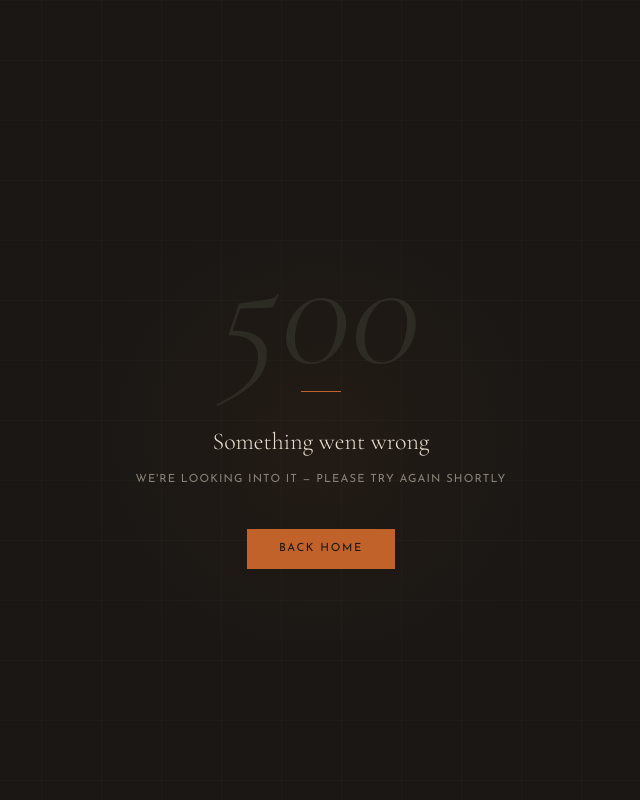
After one commit to featherandfire/featherandfire_website, a Django app: template templates/500.html in a window 1280 px wide. The commit adds this page. Shown: the whole page, without its empty margins (319-959 px from the left). Run offline with Django 5.2, Linux system fonts and the light colour scheme; the template is opened without the code that fills it, so the values that code supplies are empty; some libraries are stand-ins or nearby versions.

Commit message:
Add styled 404/500 pages and smooth cross-fade hero grid transition

```diff
--- /dev/null
+++ b/templates/500.html
@@ -0,0 +1,35 @@
+<!DOCTYPE html>
+<html lang="en">
+<head>
+    <meta charset="UTF-8">
+    <meta name="viewport" content="width=device-width, initial-scale=1.0">
+    <title>Something went wrong — Feather & Fire</title>
+    <script src="https://cdn.tailwindcss.com"></script>
+    <link rel="preconnect" href="https://fonts.googleapis.com">
+    <link href="https://fonts.googleapis.com/css2?family=Cormorant+Garamond:ital,wght@0,300;0,400;1,300;1,400&family=Josefin+Sans:wght@300;400&display=swap" rel="stylesheet">
+    <style>
+        body { background: #1a1714; margin: 0; }
+        .font-display { font-family: 'Cormorant Garamond', serif; }
+    </style>
+</head>
+<body>
+<section style="min-height: 100vh; display: flex; align-items: center; justify-content: center; position: relative; background: #1a1714;">
+
+    <div style="position: absolute; top: 30%; left: 50%; transform: translateX(-50%); width: 600px; height: 400px; background: radial-gradient(circle, rgba(192,98,42,0.05) 0%, transparent 70%); pointer-events: none;"></div>
+    <div style="position: absolute; inset: 0; background-image: linear-gradient(rgba(255,255,255,0.015) 1px, transparent 1px), linear-gradient(90deg, rgba(255,255,255,0.015) 1px, transparent 1px); background-size: 60px 60px; pointer-events: none;"></div>
+
+    <div style="text-align: center; position: relative; z-index: 10; padding: 0 1.5rem;">
+        <p class="font-display" style="font-size: clamp(5rem, 15vw, 10rem); color: #2e2a24; line-height: 1; font-weight: 300; font-style: italic;">500</p>
+        <div style="width: 40px; height: 1px; background: #C0622A; margin: 0 auto 2rem;"></div>
+        <h1 class="font-display" style="font-weight: 300; font-size: 1.5rem; color: #e8dfd0; margin-bottom: 0.75rem;">Something went wrong</h1>
+        <p style="font-size: 0.7rem; text-transform: uppercase; letter-spacing: 0.1em; color: #8a8278; font-family: 'Josefin Sans', sans-serif; margin-bottom: 2.5rem;">
+            We're looking into it — please try again shortly
+        </p>
+        <a href="/" style="display: inline-block; padding: 0.75rem 2rem; background: #C0622A; color: #1a1714; font-size: 0.7rem; text-transform: uppercase; letter-spacing: 0.15em; font-family: 'Josefin Sans', sans-serif; text-decoration: none;">
+            Back Home
+        </a>
+    </div>
+
+</section>
+</body>
+</html>
```
Also changed, not shown: templates/404.html (added, +33 -0 lines), templates/home.html (+36 -9 lines).
